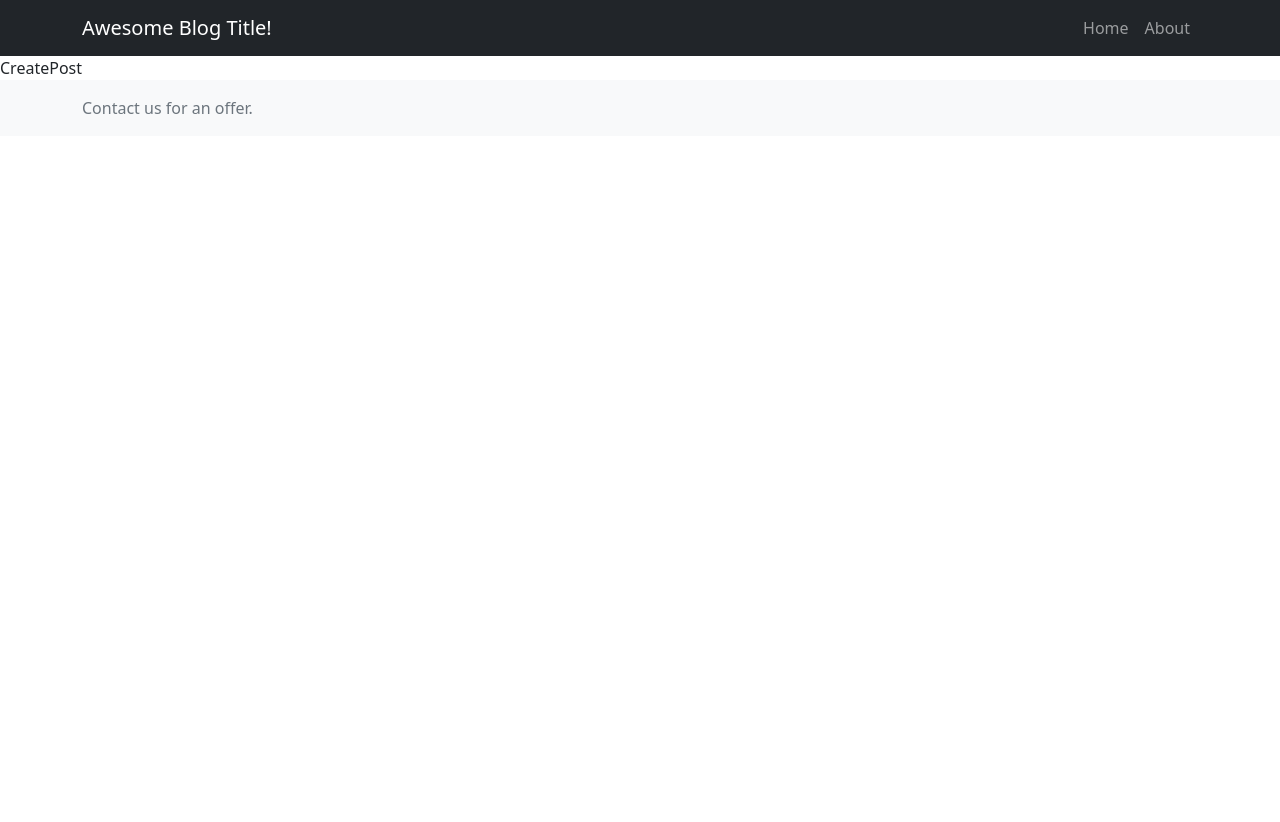
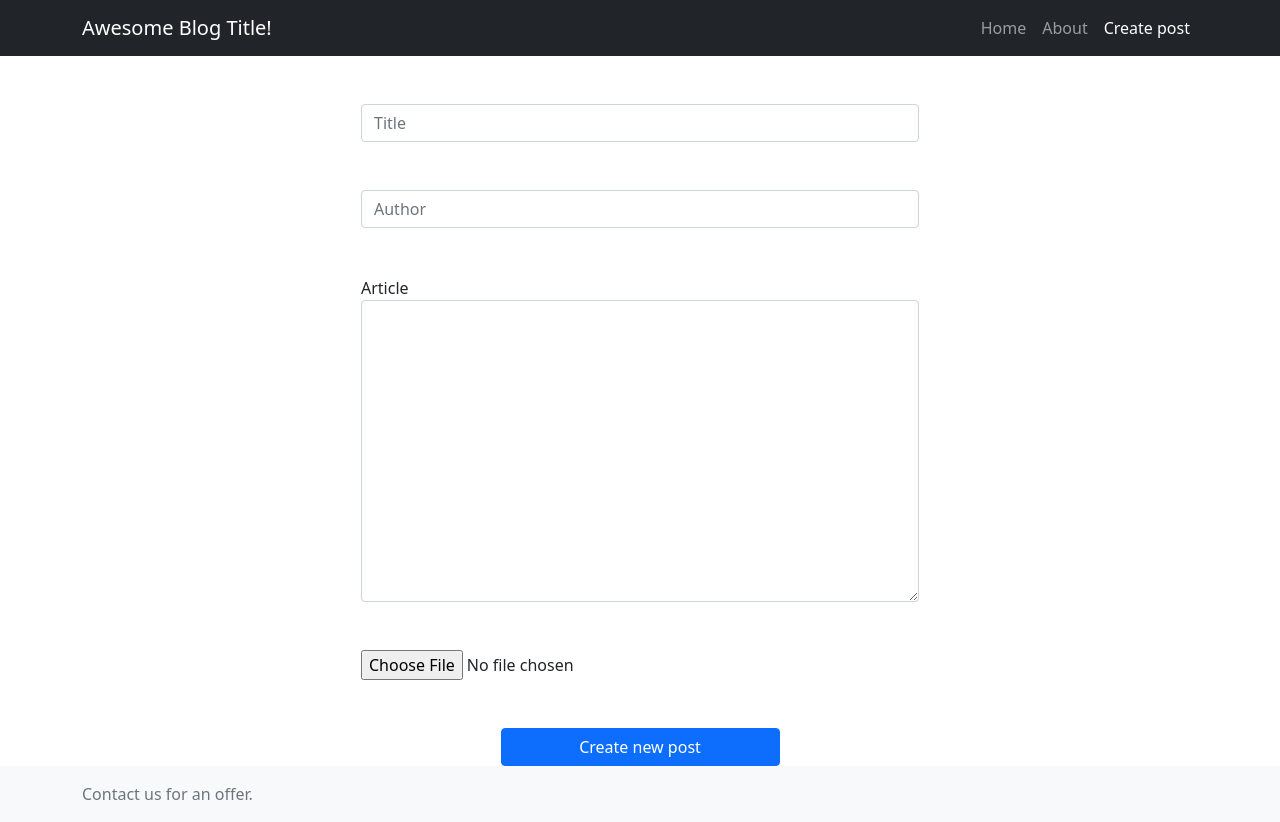
Before and after one commit to rabbolinif/travel-blog-grp2, a React (Create React App) app: page /new-post in a window 1280 px wide. Before the commit the page ends 800 px from the top, so only its background shows below. Built offline with nearby package versions, Linux system fonts and the light colour scheme; no server answers.

Commit message:
Add create post form

```diff
--- a/src/App.js
+++ b/src/App.js
@@ -13,7 +13,7 @@ const App = () => {
         <Route index element={<Home />} />
         <Route path="new-post" element={<CreatePost />} />
         <Route path="about" element={<About />} />
-        <Route path=":id" element={<SingleArticle />} />
+        <Route path="posts/:id" element={<SingleArticle />} />
         <Route path="*" element={<NotFound />} />
       </Route>
     </Routes>
--- a/src/components/CreatePost.js
+++ b/src/components/CreatePost.js
@@ -1,5 +1,44 @@
 const CreatePost = () => {
-  return <div>CreatePost</div>
+  return (
+    <form
+      className="container d-flex flex-column justify-content-between align-items-center flex-wrap"
+      action="https://localhost:5000/posts"
+      enctype="multipart/form-data"
+      method="post"
+    >
+      <div className="col-6 form-group">
+        <input
+          type="text"
+          className="mt-5 form-control"
+          placeholder="Title"
+          name="title"
+        />
+        <input
+          type="text"
+          placeholder="Author"
+          className="mt-5 form-control"
+          name="author"
+        />
+      </div>
+      <div class="col-6 mt-5 form-group">
+        <label for="exampleFormControlTextarea1">Article</label>
+        <textarea
+          class="form-control"
+          id="exampleFormControlTextarea1"
+          rows="12"
+          name="paragraph"
+        ></textarea>
+      </div>
+      <input
+        type="file"
+        className=" col-6 mt-5 form-control-file align-self-center"
+        name="avatar"
+      />
+      <button type="submit" className="col-3 mt-5 btn btn-primary">
+        Create new post
+      </button>
+    </form>
+  );
 };
 
 export default CreatePost;
--- a/src/components/Home.js
+++ b/src/components/Home.js
@@ -1,31 +1,19 @@
 import { useState, useEffect } from "react";
 import { Link } from "react-router-dom";
-const contentful = require("contentful");
-const client = contentful.createClient({
-  accessToken: process.env.REACT_APP_API_KEY,
-  space: "h5ckac8m4bnj",
-});
+import axios from "axios";
+
 const Home = () => {
   const [posts, setPosts] = useState([]);
 
   useEffect(() => {
-    client.getEntries().then(function (entries) {
-      entries.items.forEach(function (entry) {
-        if (entry.fields.name) {
-          setPosts((prev) => [
-            ...prev,
-            {
-              title: entry.fields.name,
-              imageUrl: entry.fields.photo?.fields.file.url,
-              author: entry.fields?.author,
-              paragraph: entry.fields.body.content[0].content[0].value,
-              date: entry.fields?.date,
-              id: entry.sys?.id,
-            },
-          ]);
-        }
-      });
-    });
+    (async () => {
+      try {
+        const { data } = await axios.get("http://localhost:5000/posts");
+        setPosts(data);
+      } catch (error) {
+        console.log(error);
+      }
+    })();
   }, []);
 
   return (
--- a/src/components/Layout.js
+++ b/src/components/Layout.js
@@ -36,6 +36,11 @@ const Layout = () => {
                     About
                   </NavLink>
                 </li>
+                <li className="nav-item">
+                  <NavLink className="nav-link" to="/new-post">
+                    Create post
+                  </NavLink>
+                </li>
               </ul>
             </div>
           </div>
```
